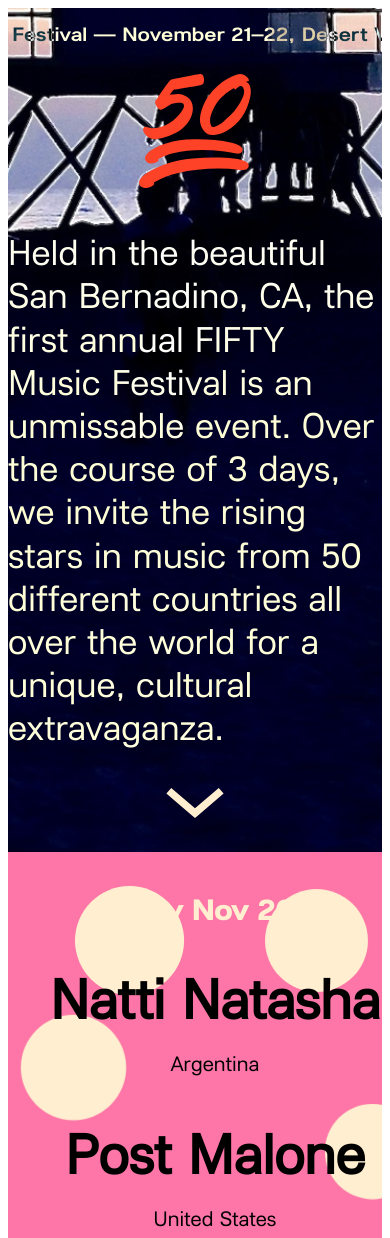
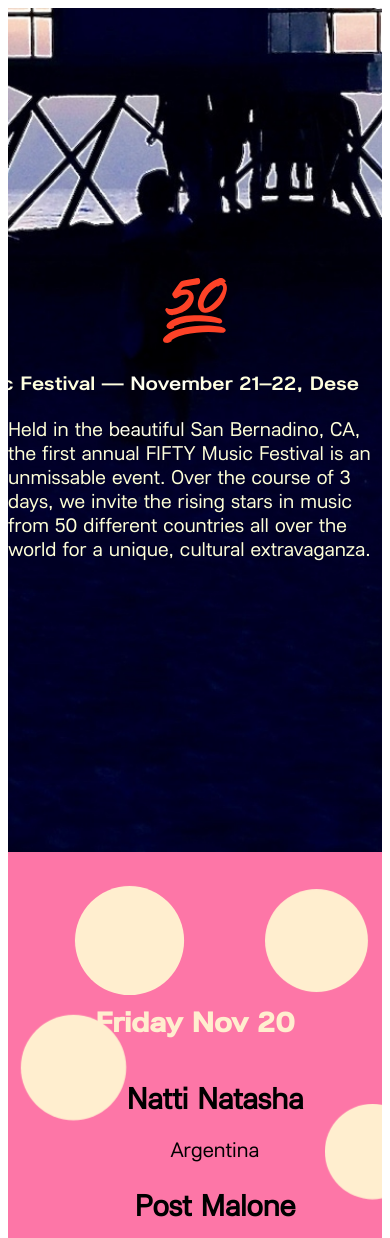
Before and after one commit to negilaxu/fifty-festival, a plain HTML site: page index.html in a window 390 px wide. Shown: the top 1238 px of the page. Drawn offline with Linux system fonts and the light colour scheme; a script that the page names is missing.

Commit message:
feat: add mobile support

```diff
--- a/style.css
+++ b/style.css
@@ -166,3 +166,30 @@ body {
 .scroll-to-intro {
     background-image: url(./assets/images/down-arrow-light.svg);
 }
+
+@media (max-width: 640px) {
+    .marquee {
+        position: relative;
+        top: auto;
+        left: auto;
+        width: 90vw;
+        margin-bottom: 24px;
+    }
+
+    .logo {
+        max-width: 64px;
+        margin-bottom: 24px;
+    }
+
+    .intro p {
+        font-size: 20px;
+    }
+
+    .scroll-to {
+        display: none;
+    }
+
+    .lineup h2 {
+        font-size: 30px;
+    }
+}
```
